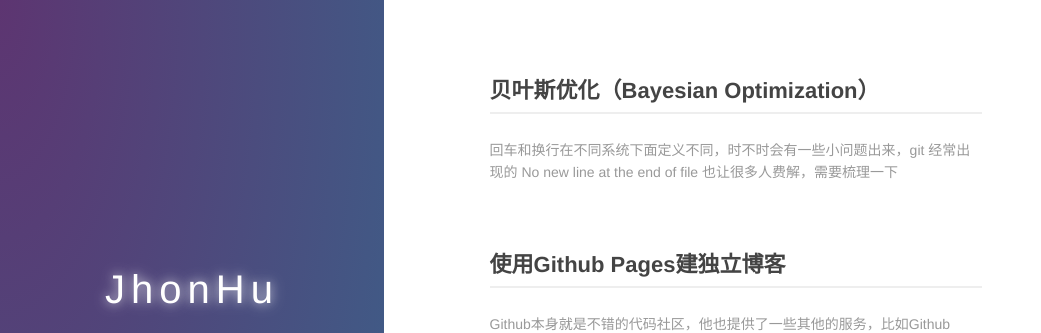
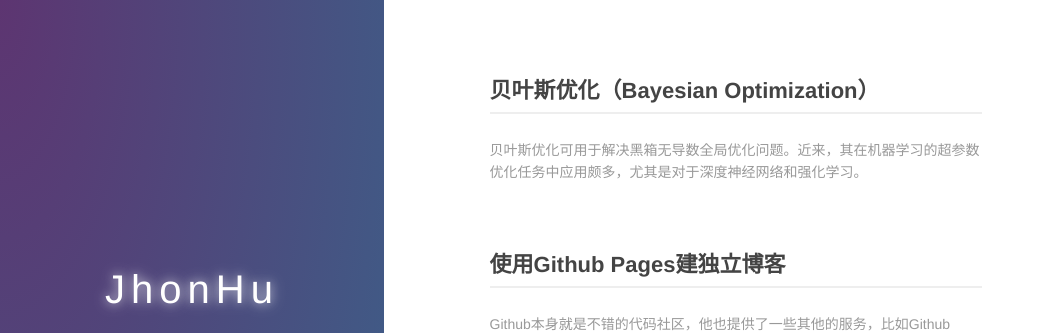
Before and after one commit to jhonhu1994/jhonhu1994.github.io, a Jekyll site: the page built from index.md, in a window 1280 px wide. Shown: the top 333 px of the page, without its empty margins (0-1041 px from the left). Built offline with Jekyll 4.4.1, drawn with Linux system fonts in a browser that asks for light colours; part of the change alters nothing that is shown.

Commit message:
Add files via upload

```diff
--- a/_posts/2016-05-18-carriage-return-line-feed-new-line-end-file.md
+++ b/_posts/2016-05-18-carriage-return-line-feed-new-line-end-file.md
@@ -2,18 +2,16 @@
 layout: head
 layout: post
 title: 贝叶斯优化（Bayesian Optimization）
-description: 回车和换行在不同系统下面定义不同，时不时会有一些小问题出来，git 经常出现的 No new line at the end of file 也让很多人费解，需要梳理一下
+description: 贝叶斯优化可用于解决黑箱无导数全局优化问题。近来，其在机器学习的超参数优化任务中应用颇多，尤其是对于深度神经网络和强化学习。
 category: blog
 ---
 
 ## 目标问题
 
 贝叶斯优化（Bayesian Optimization）用于解决黑箱无导数全局优化问题（black-box derivative-free global optimization）：
-
 $$
 \max_ {\mathbf{x}\in\mathcal{X}\subset\mathbb{R}^d}\;f(\mathbf{x})\tag{1}
 $$
-
 而与传统的优化问题不同，式（1）具有以下特征：
 
 - 目标函数 $f(\cdot)$ 没有闭式表达（black-box），且导数未知或难以计算（derivative-free），仅可以获得在任意采样点 $\mathbf{x}$ 处的取值 $y=f(\mathbf{x})$ ;
@@ -32,17 +30,15 @@ $$
 <center><p><font size="3"><em>随机过程可视为函数的分布，对于任意的自变量 x（指标），其返回函数 f(x) 取值的一个分布（图中虚线）。或者，可以认为，其返回 f(x) 取值的一个估计值（均值 &mu;(x)，图中实线），以及此估计的置信程度（方差 &sigma;(x)，图中紫色区域）</em></font><br/></p></center>
 
 设经过前 $t$ 步迭代，已获得样本集 $\mathcal{D}_ {1:t}=\{(\mathbf{x}_ 1,y_ 1),\,\cdots,\,(\mathbf{x}_ t,y_ t)\}$ ；根据贝叶斯理论，我们可以获得目标函数 $f(\mathbf{x})$ 的后验分布：$P(f\vert\mathcal{D}_ {1:t})\propto P(\mathcal{D}_ {1:t}\vert f)P(f)$ 。进而，第 $t+1$ 个采样点可通过最大化某个期望效用函数 $S(\mathbf{x}\vert P(f\vert\mathcal{D}_ {1:t}))$ 进行选取（例如，最大化后验均值 $\mu(\mathbf{x}\vert P(f\vert\mathcal{D}_ {1:t}))$ ），即有
-
 $$
 \mathbf{x}_ {t+1}\leftarrow\arg\,\max_ {\mathbf{x}}\,S(\mathbf{x}\vert P(f\vert\mathcal{D}_ {1:t}))\tag{2}
 $$
-
 根据（2）式，在贝叶斯优化中，一般称 $S(\mathbf{x}\vert P(f\vert\mathcal{D}_ {1:t}))$ 为获取函数（acquisition function）。在获得 $\mathbf{x}_ {t+1}$ 处的观测值 $y_ {t+1}=f(\mathbf{x}_ {t+1})$ 之后。重复上述过程，直至达到采样次数上限 $T$ . 最终，算法返回所有观测值中最大的样本点 $f(\mathbf{x}^* )=y_ T^+=\max\{y_ 1,\cdots,y_ t,\cdots,y_ T\}$ 作为优化问题（1）的解。
 
 显然，贝叶斯优化可以视为一个序贯优化方法，其每步迭代，都求解原始优化问题的一个近似/代理问题（即 $\max_{\mathbf{x}}\,S(\mathbf{x}\vert P(f\vert\mathcal{D}_ {1:t}))$ ），最终得到原问题的解。而使用统计模型对函数 $f(\cdot)$ 进行建模，其意义主要有两点：
 
-- [ ] 每步迭代，最大化函数 $f(\cdot)$ 取值分布的期望效用，仅追求 “平均” 意义上的最优，（通过设计合适的获取函数）可以较好的平衡 “全局搜索” 和 “局部最优” ，进而使用尽可能少的采样，获得尽可能好的解
-- [ ] 由于使用了概率模型，对于存在观测噪声的情况，即 $y_ t=f(\mathbf{x}_ t)+\epsilon_ t$ ，可以很容易地将其包括进来。
+- 每步迭代，最大化函数 $f(\cdot)$ 取值分布的期望效用，仅追求 “平均” 意义上的最优，（通过设计合适的获取函数）可以较好的平衡 “全局搜索” 和 “局部最优” ，进而使用尽可能少的采样，获得尽可能好的解
+- 由于使用了概率模型，对于存在观测噪声的情况，即 $y_ t=f(\mathbf{x}_ t)+\epsilon_ t$ ，可以很容易地将其包括进来。
 
 ## 算法实现
 
@@ -51,13 +47,10 @@ $$
 ### 1. $P(f)$ 的选择
 
 高斯过程几乎是贝叶斯优化中先验分布的标准选择，一方面是由于高斯过程的易解释性和可操作性，另一方面是高斯过程理论上是紧集 $\mathcal{X}\subset\mathbb{R}^d$ 内任意连续函数的同意近似。假设目标函数 $f(\mathbf{x})$ 是高斯过程 $\mathcal{GP}(\mu(\mathbf{x}),\kappa(\mathbf{x},\mathbf{x}'))$  的一个实现，
-
 $$
 f(\mathbf{x})\sim\mathcal{GP}(\mu(\mathbf{x}),\kappa(\mathbf{x},\mathbf{x}')\tag{3}
 $$
-
 其中 $\mu(\mathbf{x})$ 是高斯过程的均值函数，$\kappa(\mathbf{x},\mathbf{x}')$ 是高斯过程的核函数，其返回任意样本对 $\mathbf{x}$ 和 $\mathbf{x}'$ 的协方差。设经过前 $t$ 步迭代，获取样本集 $\mathbf{x}_ {1:t}=\{\mathbf{x}_ 1,\cdots,\mathbf{x}_ t\}$ ；则对于任意新的样本集 $\mathbf{x}'_ {1:s} = \{\mathbf{x}'_ 1, \cdots, \mathbf{x}'_ s\}$ ，根据式（3），有多维联合正态分布：
-
 $$
 \left[\begin{array}{c}
 \mathbf{y}_ {1:t}\\
@@ -71,9 +64,7 @@ $$
 \end{array}\right]
 \right)
 $$
-
 其中，$\mathbf{y}_ {1:t}=\{y_ 1,\cdots,y_ t\}$ （随机变量 $y=f(\mathbf{x})$ ），$\boldsymbol{\mu}_ {1:t}=[\mu(\mathbf{x}_ 1),\cdots,\mu(\mathbf{x}_ t)]^\mathrm{T}$ ，核矩阵 $\mathbf{K}$ 为对应随机变量的协方差矩阵，
-
 $$
 \mathbf{K}_ {xx}=\left[\begin{array}{ccc}
 \kappa(\mathbf{x}_ 1,\mathbf{x}_ 1) & \cdots & \kappa(\mathbf{x}_ 1,\mathbf{x}_ t)\\
@@ -81,22 +72,17 @@ $$
 \kappa(\mathbf{x}_ t,\mathbf{x}_ 1) & \cdots & \kappa(\mathbf{x}_ t,\mathbf{x}_ t)
 \end{array}\right]\tag{4}
 $$
-
 现给定观测值 $\mathcal{D}_ {1:t}=\{(\mathbf{x}_ 1,y_ 1),\,\cdots,\,(\mathbf{x}_ t,y_ t)\}$ ，则利用贝叶斯统计，可以得到条件分布 $p(\mathbf{y}'_ {1:s}\vert\mathcal{D}_ {1:t})$ 。特别地，根据正态分布的共轭性，$p(\mathbf{y}'_ {1:s}\vert\mathcal{D}_ {1:t})$ 也是一个多维联合正态分布（亦即函数 $f(\mathbf{x})$ 的后验分布 $P(f\vert\mathcal{D}_ {1:t})$ 仍然是一个高斯过程[^1]）。具体对于贝叶斯优化而言，由于其是逐点的序贯决策，只需考虑 $s=1$ 的情况（记 $\mathbf{x}'_ 1$ 为 $\mathbf{x}_ {t+1}$ ），此时，我们有条件分布：
-
 $$
 p(y_ {t+1}\vert\mathcal{D}_ {1:t})=\mathcal{N}\left(\mu_ t(\mathbf{x}_ {t+1}),\,\sigma^2_ t(\mathbf{x}_ {t+1})\right)\tag{5}
 $$
-
 其均值 $\mu_ t(\mathbf{x}_ {t+1})$ 和方差 $\sigma^2_ {t}(\mathbf{x}_ {t+1})$ 分别为
-
 $$
 \begin{split}
 \mu_ t(\mathbf{x}_ {t+1}) &= \mu(\mathbf{x}_ {t+1}) + \mathbf{k}^{\mathrm{T}}\mathbf{K}^{-1}_ {xx}(\mathbf{y}_ {1:t}-\boldsymbol{\mu}_ {1:t})\\
 \sigma^2_ {t}(\mathbf{x}_ {t+1}) &= \kappa(\mathbf{x}_ {t=1},\,\mathbf{x}_ {t+1})-\mathbf{k}^\mathrm{T}\mathbf{K}^{-1}_ {xx}\mathbf{k}
 \end{split}\tag{6}
 $$
-
 其中，$\mathbf{k}=[\kappa(\mathbf{x}_ {t+1},\,\mathbf{x}_ 1),\cdots,\kappa(\mathbf{x}_ {t+1},\,\mathbf{x}_ t)]^\mathrm{T}$ 。式（5）本质上是新采样点 $\mathbf{x}_ {t+1}$ 处目标函数值 $y_ {t+1}=f(\mathbf{x}_ {t+1})$ 的后验预测分布（非参数模型）。其代表了我们当前对于目标函数 $f(\mathbf{x})$ 的认知（简单理解，可以认为后验均值 $\mu_ t(\mathbf{x}_ {t+1})$ 是 $f(\mathbf{x}_ {t+1})$ 的一个点估计，后验方差 $\sigma^2_ {t}(\mathbf{x}_ {t+1})$ 则反映了估计的置信程度）。
 
 显然，对于贝叶斯优化，先验分布 $P(f)$ 的选择是至关重要的。若选择高斯过程，则需要确定的，就是高斯过程的核函数 $\kappa(\mathbf{x},\mathbf{x}')$  （先验均值 $\mu(\mathbf{x})$ 一般设为常函数，如 $\mu(\mathbf{x})\equiv 0$ ）。主流的选择有两种：
@@ -124,17 +110,14 @@ $$
 $$
 
 其中，$f^+_ t=\max\{f(\mathbf{x}_ 1),\cdots,f(\mathbf{x}_ t)\}$ ，函数 $\Phi(\cdot)$ 是高斯累积分布函数。本质上，$\mbox{PI}(\mathbf{x})$ 可视为效用函数 $\mathcal{I}(f(\mathbf{x}\geq f^+_ t))$ 相对于后验预测分布 $p(y\vert\mathcal{D}_ {1:t})$ 的期望。显然，式（7）过于偏向 ”exploitation“。改进的方法是引入一个 trade-off 因子，
-
 $$
 \mathrm{PI}(\mathbf{x})=Pr(f(\mathbf{x})\geq f^+_ t+\xi)=\Phi\left(\frac{\mu_ t(\mathbf{x})-f^+_ t-\xi}{\sigma_ t(\mathbf{x})}\right)\tag{8}
 $$
-
 若 $\xi$ 很小，算法倾向于”局部最优“；当 $\xi$ 很大，算法倾向于全局搜索。
 
 #### 2）Expected Improvement
 
 在 $\mbox{PI}(\mathbf{x})$ 的基础上，将增益幅度考虑进去即得到 expected improvement 获取函数，
-
 $$
 \begin{split}
 \mbox{EI}(\mathbf{x})&=\mathbb{E}\left[\max\{0,\,f(\mathbf{x})-f^+_ t\}\vert\mathcal{D}_ {1:t}\right]\\
@@ -144,13 +127,10 @@ $$
 \end{cases}
 \end{split}
 $$
-
 显然，使得 $\mbox{EI}(\mathbf{x})$ 增大，要么增大后验均值 $\mu_ t(\mathbf{x}_ {t+1})$ ，要么增大后验方差。获取函 $\mbox{EI}(\mathbf{x})$ 显式地实现了 “exploitation _vs_ exporation" 的权衡。类似于对 $\mbox{PI}(\mathbf{x})$ 的处理，也可以引入一个 trade-off 因子增加 $\mbox{EI}(\mathbf{x})$ 的灵活性，
-
 $$
 \mbox{EI}(\mathbf{x})=\mathbb{E}\left[\max\{0,\,f(\mathbf{x})-f^+_ t-\xi\}\,\vert\,\mathcal{D}_ {1:t}\right]
 $$
-
 在贝叶斯优化中，$\mbox{EI}(\mathbf{x})$ 是获取函数最常见的选择，且很多时候效果拔群。
 
 #### 3）Upper Confidence Bound
@@ -170,20 +150,22 @@ $$
 
 最后总结一下贝叶斯方法的优势和劣势。
 
-**Pros: **
+__Pros:__
 
 - 理论上较为完备。大部分全局最优算法，尤其是对于黑箱优化，都没有比较好的收敛性证明，而贝叶斯优化具有目前最好的证明；
 - 从实际应用来看，就所需要的采样数量而言，贝叶斯优化几乎就是最优的黑箱全局优化算法。
 
-**Cons: **
+__Cons: __
 
 - 目前，仅能处理小维度的问题（一般要求 $d\leq 20$ ）；
 - 高斯过程核函数的相关参数设置没有（也可能不存在）统一的标准，造成 “用超参去选择超参” 的局面。
 
 ## 相关文献
 
-1. Shahriari B, Swersky K, Wang Z, et al. Taking the human out of the loop: A review of Bayesian optimization[J]. Proceedings of the IEEE, 2016, 104(1): 148-175.
-2. Frazier P I. A tutorial on Bayesian optimization[J]. arXiv preprint arXiv:1807.02811, 2018.
-3. Snoek J, Larochelle H, Adams R P. Practical bayesian optimization of machine learning algorithms[J]. Advances in neural information processing systems, 2012, 25.
+[1] Shahriari B, Swersky K, Wang Z, et al. Taking the human out of the loop: A review of Bayesian optimization[J]. Proceedings of the IEEE, 2016, 104(1): 148-175.
+
+[2] Frazier P I. A tutorial on Bayesian optimization[J]. arXiv preprint arXiv:1807.02811, 2018.
+
+[3] Snoek J, Larochelle H, Adams R P. Practical bayesian optimization of machine learning algorithms[J]. Advances in neural information processing systems, 2012, 25.
 
 [BeiYuu]:    http://beiyuu.com  "BeiYuu"
```
